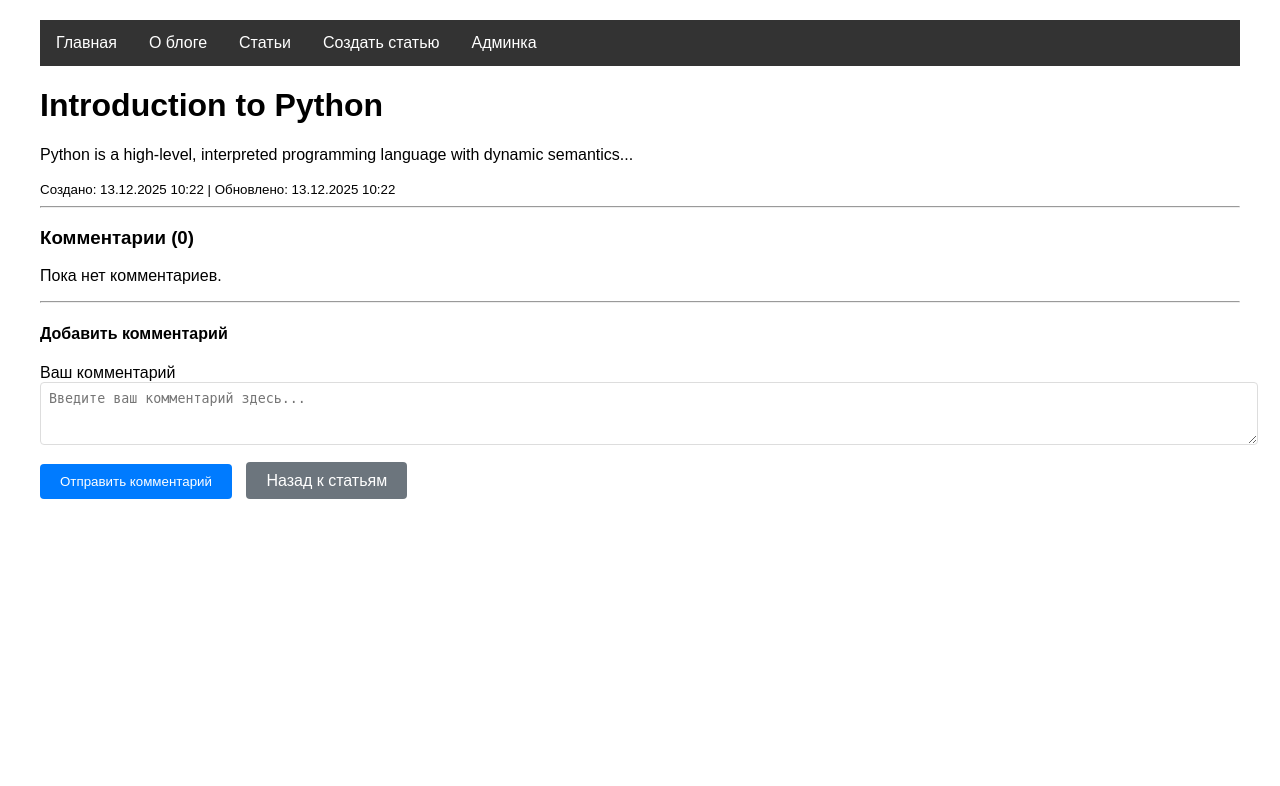
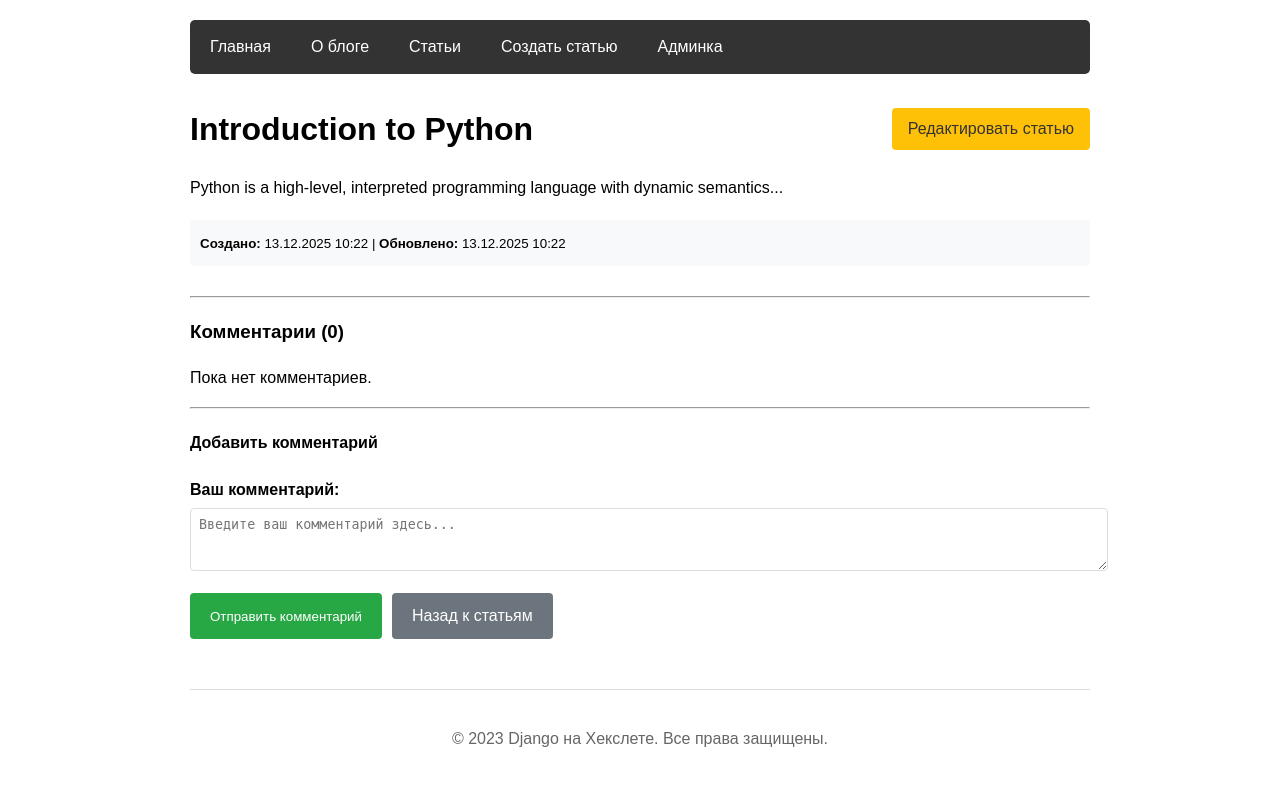
Before and after one commit to IDarhanI/hexlet-django-blog, a Django app: page /articles/2/ in a window 1280 px wide. Shown: the top 786 px of the page. Run offline with Django 5.2, Linux system fonts and the light colour scheme; data comes from the database, SQL or seed files in the repository; both versions use the stored data as it was after the commit.

Commit message:
added article editing

```diff
--- a/hexlet_django_blog/article/urls.py
+++ b/hexlet_django_blog/article/urls.py
@@ -3,7 +3,8 @@ from hexlet_django_blog.article.views import (
     IndexView,
     ArticleView,
     article_with_tags,
-    ArticleFormCreateView
+    ArticleFormCreateView,
+    ArticleFormEditView
 )
 
 app_name = 'article'
@@ -11,6 +12,7 @@ app_name = 'article'
 urlpatterns = [
     path("<slug:tags>/<int:article_id>/", article_with_tags, name='article_with_tags'),
     path("", IndexView.as_view(), name='index'),
+    path("<int:id>/edit/", ArticleFormEditView.as_view(), name='update'),  # ДОЛЖЕН БЫТЬ ПЕРЕД show!
     path("<int:id>/", ArticleView.as_view(), name='show'),
     path("create/", ArticleFormCreateView.as_view(), name="create"),
 ]
--- a/hexlet_django_blog/article/views.py
+++ b/hexlet_django_blog/article/views.py
@@ -20,14 +20,14 @@ class IndexView(View):
 class ArticleView(View):
     def get(self, request, *args, **kwargs):
         article = get_object_or_404(Article, id=kwargs["id"])
-        comment_form = ArticleCommentForm()  # Пустая форма для GET запроса
+        comment_form = ArticleCommentForm()
 
         return render(
             request,
             "articles/show.html",
             context={
                 "article": article,
-                "comment_form": comment_form,  # Убедитесь, что передаем форму
+                "comment_form": comment_form,
             },
         )
 
@@ -46,13 +46,16 @@ class ArticleView(View):
             )
             return redirect('article:show', id=article.id)
         else:
-            # Если форма не валидна, показываем снова с ошибками
+            messages.error(
+                request,
+                'Пожалуйста, исправьте ошибки в форме комментария'
+            )
             return render(
                 request,
                 "articles/show.html",
                 context={
                     "article": article,
-                    "comment_form": comment_form,  # Форма с ошибками
+                    "comment_form": comment_form,
                 },
             )
 
@@ -85,3 +88,38 @@ class ArticleFormCreateView(View):
             'Пожалуйста, исправьте ошибки в форме'
         )
         return render(request, 'articles/create.html', {'form': form})
+
+
+class ArticleFormEditView(View):
+    def get(self, request, *args, **kwargs):
+        article_id = kwargs.get("id")
+        article = get_object_or_404(Article, id=article_id)
+        form = ArticleForm(instance=article)
+        return render(
+            request,
+            "articles/update.html",
+            {"form": form, "article_id": article_id}
+        )
+
+    def post(self, request, *args, **kwargs):
+        article_id = kwargs.get("id")
+        article = get_object_or_404(Article, id=article_id)
+        form = ArticleForm(request.POST, instance=article)
+
+        if form.is_valid():
+            form.save()
+            messages.success(
+                request,
+                f'Статья "{article.name}" успешно обновлена!'
+            )
+            return redirect('article:show', id=article_id)
+
+        messages.error(
+            request,
+            'Пожалуйста, исправьте ошибки в форме'
+        )
+        return render(
+            request,
+            "articles/update.html",
+            {"form": form, "article_id": article_id}
+        )
--- a/hexlet_django_blog/templates/articles/show.html
+++ b/hexlet_django_blog/templates/articles/show.html
@@ -3,7 +3,12 @@
 {% block title %}{{ article.name }} - Django на Хекслете{% endblock %}
 
 {% block content %}
-    <h1>{{ article.name }}</h1>
+    <div style="display: flex; justify-content: space-between; align-items: center; margin-bottom: 20px;">
+        <h1 style="margin: 0;">{{ article.name }}</h1>
+        <a href="{% url 'article:update' id=article.id %}" style="padding: 8px 16px; background-color: #ffc107; color: #333; text-decoration: none; border-radius: 4px;">
+            Редактировать статью
+        </a>
+    </div>
 
     <!-- Сообщения Django -->
     {% if messages %}
@@ -14,15 +19,15 @@
         {% endfor %}
     {% endif %}
 
-    <div class="article-content">
+    <div class="article-content" style="margin-bottom: 20px;">
         {{ article.body|linebreaks }}
     </div>
 
-    <div class="article-meta">
+    <div class="article-meta" style="margin-bottom: 30px; padding: 10px; background-color: #f8f9fa; border-radius: 4px;">
         <small>
-            Создано: {{ article.created_at|date:"d.m.Y H:i" }}
-            {% if article.updated_at %}
-                | Обновлено: {{ article.updated_at|date:"d.m.Y H:i" }}
+            <strong>Создано:</strong> {{ article.created_at|date:"d.m.Y H:i" }}
+            {% if article.created_at != article.updated_at %}
+                | <strong>Обновлено:</strong> {{ article.updated_at|date:"d.m.Y H:i" }}
             {% endif %}
         </small>
     </div>
@@ -54,7 +59,9 @@
         {% csrf_token %}
 
         <div class="form-group" style="margin-bottom: 15px;">
-            <label for="id_content">{{ comment_form.content.label }}</label>
+            <label for="id_content" style="display: block; margin-bottom: 5px; font-weight: bold;">
+                Ваш комментарий:
+            </label>
             <textarea name="content" id="id_content" rows="3"
                       style="width: 100%; padding: 8px; border: 1px solid #ddd; border-radius: 4px;"
                       placeholder="Введите ваш комментарий здесь...">{{ comment_form.content.value|default:'' }}</textarea>
@@ -68,20 +75,13 @@
             {% endif %}
         </div>
 
-        <button type="submit" style="padding: 10px 20px; background-color: #007bff; color: white; border: none; border-radius: 4px; cursor: pointer;">
-            Отправить комментарий
-        </button>
-        <a href="{% url 'article:index' %}" style="padding: 10px 20px; background-color: #6c757d; color: white; text-decoration: none; border-radius: 4px; margin-left: 10px;">
-            Назад к статьям
-        </a>
+        <div style="display: flex; gap: 10px;">
+            <button type="submit" style="padding: 10px 20px; background-color: #28a745; color: white; border: none; border-radius: 4px; cursor: pointer;">
+                Отправить комментарий
+            </button>
+            <a href="{% url 'article:index' %}" style="padding: 10px 20px; background-color: #6c757d; color: white; text-decoration: none; border-radius: 4px; display: inline-block;">
+                Назад к статьям
+            </a>
+        </div>
     </form>
-
-    <!-- Отображение ошибок формы -->
-    {% if comment_form.non_field_errors %}
-        <div style="color: red; margin-top: 10px;">
-            {% for error in comment_form.non_field_errors %}
-                {{ error }}
-            {% endfor %}
-        </div>
-    {% endif %}
 {% endblock %}
--- a/hexlet_django_blog/templates/base.html
+++ b/hexlet_django_blog/templates/base.html
@@ -7,21 +7,24 @@
     <style>
         body {
             font-family: Arial, sans-serif;
-            max-width: 1200px;
+            max-width: 900px;
             margin: 0 auto;
             padding: 20px;
+            line-height: 1.6;
         }
         .navbar {
             background-color: #333;
             overflow: hidden;
-            margin-bottom: 20px;
+            margin-bottom: 30px;
+            border-radius: 5px;
         }
         .navbar a {
             float: left;
             color: white;
             text-align: center;
-            padding: 14px 16px;
+            padding: 14px 20px;
             text-decoration: none;
+            font-size: 16px;
         }
         .navbar a:hover {
             background-color: #ddd;
@@ -38,7 +41,7 @@
             background-color: #d4edda;
             border-color: #c3e6cb;
         }
-        .alert-error {
+        .alert-error, .alert-danger {
             color: #721c24;
             background-color: #f8d7da;
             border-color: #f5c6cb;
@@ -48,22 +51,19 @@
             background-color: #d1ecf1;
             border-color: #bee5eb;
         }
-        .form-group {
-            margin-bottom: 15px;
-        }
-        .form-control {
-            width: 100%;
-            padding: 8px;
-            border: 1px solid #ddd;
-            border-radius: 4px;
+        .alert-warning {
+            color: #856404;
+            background-color: #fff3cd;
+            border-color: #ffeeba;
         }
         .btn {
-            padding: 10px 15px;
+            padding: 10px 20px;
             border: none;
             border-radius: 4px;
             cursor: pointer;
             text-decoration: none;
             display: inline-block;
+            font-size: 14px;
         }
         .btn-primary {
             background-color: #007bff;
@@ -76,6 +76,33 @@
         .btn-success {
             background-color: #28a745;
             color: white;
+        }
+        .btn-warning {
+            background-color: #ffc107;
+            color: #333;
+        }
+        .btn-info {
+            background-color: #17a2b8;
+            color: white;
+        }
+        .btn-danger {
+            background-color: #dc3545;
+            color: white;
+        }
+        .form-control {
+            width: 100%;
+            padding: 8px;
+            border: 1px solid #ddd;
+            border-radius: 4px;
+            box-sizing: border-box;
+        }
+        .form-group {
+            margin-bottom: 15px;
+        }
+        label {
+            display: block;
+            margin-bottom: 5px;
+            font-weight: bold;
         }
     </style>
 </head>
@@ -91,5 +118,9 @@
     <div id="content">
         {% block content %}{% endblock %}
     </div>
+
+    <footer style="margin-top: 50px; padding-top: 20px; border-top: 1px solid #ddd; text-align: center; color: #666;">
+        <p>© 2023 Django на Хекслете. Все права защищены.</p>
+    </footer>
 </body>
 </html>
```
Also changed, not shown: hexlet_django_blog/article/templates/articles/create.html (+10 -6 lines), hexlet_django_blog/article/templates/articles/update.html (added, +79 -0 lines), hexlet_django_blog/templates/articles/index.html (+27 -14 lines), db.sqlite3.
